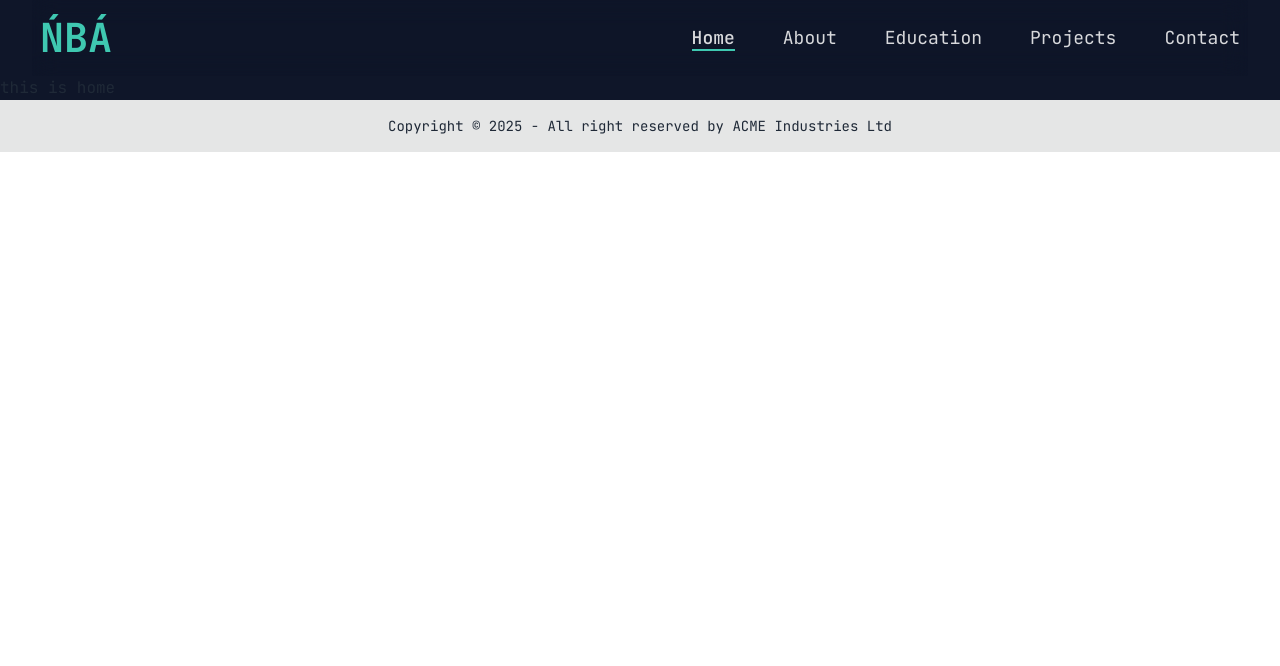
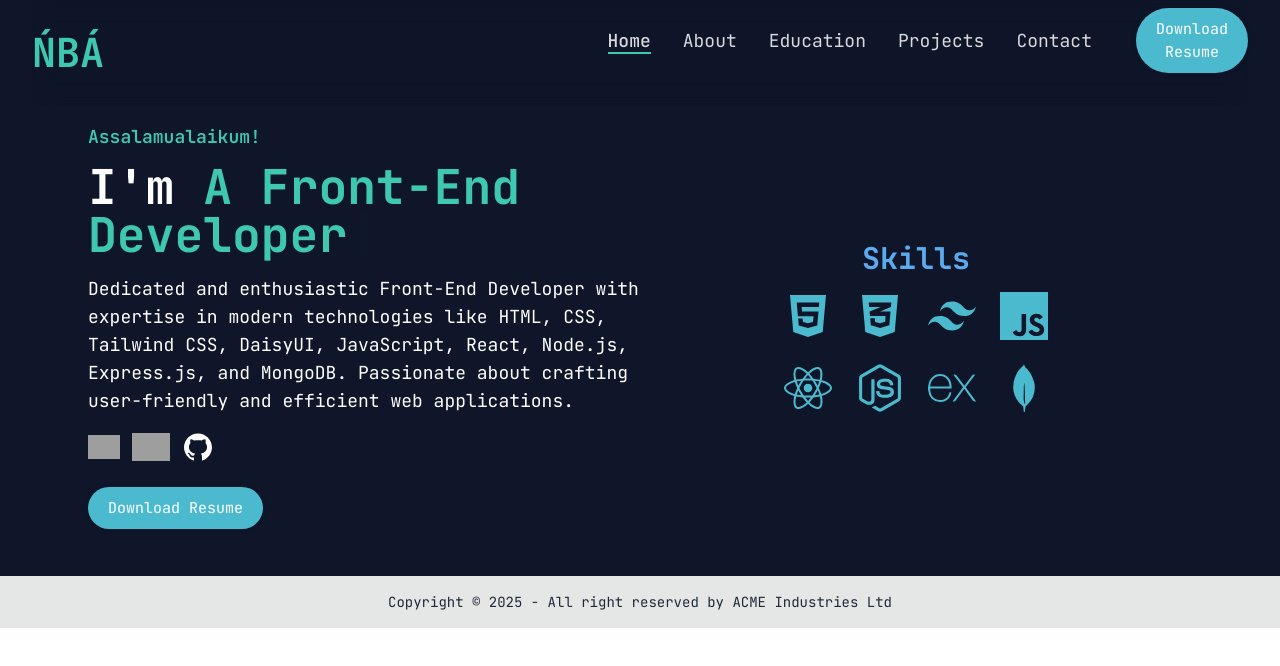
Before and after one commit to Nabilabintaakter/my-portfolio-client, a React (Vite) app: page / in a window 1280 px wide. Shown: the top 666 px of the page. Built offline with nearby package versions, Linux system fonts and the light colour scheme; grey boxes are pictures that could not be loaded.

Commit message:
added banner section

```diff
--- /dev/null
+++ b/src/Pages/Home/Banner/Banner.jsx
@@ -0,0 +1,92 @@
+import React from 'react';
+import { FaReact, FaNodeJs, FaHtml5, FaCss3Alt, FaFacebookSquare } from 'react-icons/fa';
+import { SiTailwindcss, SiJavascript, SiExpress, SiMongodb } from 'react-icons/si';
+import { Typewriter } from "react-simple-typewriter";
+
+
+
+const Banner = () => {
+    return (
+        <div className=" text-white flex flex-col md:flex-row items-center md:justify-between px-6 h-[850px] md:h-[500px] py-10 md:py-12">
+            {/* Left Section */}
+            <div className="md:w-1/2">
+                <p className="text-lg text-[#3FC8B1] font-semibold">Assalamualaikum!</p>
+                <h1 className="text-4xl md:text-5xl font-bold mt-3">
+                    I'm{" "}
+                    <span className="text-[#3FC8B1]">
+                        <Typewriter
+                            words={["Nabila Binta Akter", "A Front-End Developer"]}
+                            loop={0}
+                            cursor
+                            cursorStyle="|"
+                            typeSpeed={70}
+                            deleteSpeed={50}
+                            delaySpeed={1000}
+                        />
+                    </span>
+                </h1>
+                <p className="text-lg mt-4">
+                    Dedicated and enthusiastic Front-End Developer with expertise in
+                    modern technologies like HTML, CSS, Tailwind CSS, DaisyUI, JavaScript, React, Node.js, Express.js, and MongoDB.
+                    Passionate about crafting user-friendly and efficient web
+                    applications.
+                </p>
+                <div className="mt-4 flex gap-3 items-center">
+                    <a
+                        href="mailto:nabilabintaakter@gmail.com"
+                        className="flex items-center space-x-2 text-[#3FC8B1] hover:text-[#4CBACE]"
+                        target='blank'
+                    >
+                        <img
+                            src="https://upload.wikimedia.org/wikipedia/commons/4/4e/Gmail_Icon.png"
+                            alt="Gmail"
+                            className="w-8"
+                        />
+                    </a>
+                    <a
+                        href="https://www.facebook.com/profile.php?id=100011463773064" target='blank'
+                        className="flex items-center space-x-2 text-[#3FC8B1] hover:text-[#4CBACE]"
+                    >
+                        <img width="38" height="38" src="https://img.icons8.com/color/48/facebook.png" alt="facebook" />
+                    </a>
+                    <a
+                        href="https://github.com/Nabilabintaakter" target='blank'
+                        className="flex items-center space-x-2 text-[#3FC8B1] hover:text-[#4CBACE]"
+                    >
+                        <svg stroke="white" fill="white" stroke-width="0" viewBox="0 0 1024 1024" class="w-8 h-8" height="1em" width="1em" xmlns="http://www.w3.org/2000/svg"><path d="M511.6 76.3C264.3 76.2 64 276.4 64 523.5 64 718.9 189.3 885 363.8 946c23.5 5.9 19.9-10.8 19.9-22.2v-77.5c-135.7 15.9-141.2-73.9-150.3-88.9C215 726 171.5 718 184.5 703c30.9-15.9 62.4 4 98.9 57.9 26.4 39.1 77.9 32.5 104 26 5.7-23.5 17.9-44.5 34.7-60.8-140.6-25.2-199.2-111-199.2-213 0-49.5 16.3-95 48.3-131.7-20.4-60.5 1.9-112.3 4.9-120 58.1-5.2 118.5 41.6 123.2 45.3 33-8.9 70.7-13.6 112.9-13.6 42.4 0 80.2 4.9 113.5 13.9 11.3-8.6 67.3-48.8 121.3-43.9 2.9 7.7 24.7 58.3 5.5 118 32.4 36.8 48.9 82.7 48.9 132.3 0 102.2-59 188.1-200 212.9a127.5 127.5 0 0 1 38.1 91v112.5c.8 9 0 17.9 15 17.9 177.1-59.7 304.6-227 304.6-424.1 0-247.2-200.4-447.3-447.5-447.3z"></path></svg>
+                    </a>
+                </div>
+                <div className="mt-6 flex space-x-4">
+                    <a
+                        href="https://docs.google.com/document/d/1XUZcBlDpaEgMvyWPZnibB-HraJvg9L4T1pPlOksbDGA/export?format=pdf"
+                        download="Nabila_Binta_Akter_Resume.pdf"
+                    >
+                        <button className="bg-[#3FC8B1] hover:bg-[#3FC8B1] text-white px-4 py-2 rounded-lg resume-btn">
+                            Download Resume
+                        </button>
+                    </a>
+                </div>
+
+
+
+            </div>
+
+            {/* Right Section */}
+            <div className="md:w-1/2 mt-8 md:mt-0 flex flex-col items-center">
+                <h2 className="text-3xl font-bold text-[#5BABEE] mb-4">Skills</h2>
+                <div className="grid grid-cols-3 md:grid-cols-4 gap-6 text-[#4CBACE] text-5xl">
+                    <FaHtml5 title="HTML5" />
+                    <FaCss3Alt title="CSS3" />
+                    <SiTailwindcss title="Tailwind CSS" />
+                    <SiJavascript title="JavaScript" />
+                    <FaReact title="React.js" />
+                    <FaNodeJs title="Node.js" />
+                    <SiExpress title="Express.js" />
+                    <SiMongodb title="MongoDB" />
+                </div>
+            </div>
+        </div>
+    );
+};
+
+export default Banner;
--- a/src/Pages/Home/Home/Home.jsx
+++ b/src/Pages/Home/Home/Home.jsx
@@ -1,9 +1,10 @@
 import React from 'react';
+import Banner from '../Banner/Banner';
 
 const Home = () => {
     return (
-        <div>
-            this is home
+        <div className='w-[95%] md:w-[90%] mx-auto'>
+            <Banner></Banner>
         </div>
     );
 };
--- a/src/index.css
+++ b/src/index.css
@@ -6,3 +6,25 @@
 .font-jet{
   font-family: "JetBrains Mono", serif;
 }
+.resume-btn{
+  padding: 10px 20px;
+  border-radius: 50px;
+  cursor: pointer;
+  border: 0;
+  background-color: #4CBACE;
+  box-shadow: rgb(0 0 0 / 5%) 0 0 8px;
+  font-size: 15px;
+  transition: all 0.5s ease;
+}
+.resume-btn:hover{
+  letter-spacing: 1.5px;
+  background-color: hsl(0, 0%, 39%);
+  color: hsl(0, 20%, 20%);
+  box-shadow: rgb(255, 255, 255) 0px 7px 7px 0px;
+}
+.resume-btn:active{
+  background-color: hsl(260, 25%, 83%);
+  color: hsl(0, 0%, 100%);
+  box-shadow: rgb(236, 235, 240) 0px 0px 0px 0px;
+  transition: 100ms;
+}
--- a/src/shared/Navbar/Navbar.jsx
+++ b/src/shared/Navbar/Navbar.jsx
@@ -3,24 +3,37 @@ import { NavLink } from 'react-router-dom';
 
 const Navbar = () => {
     const links = <>
-        <li><NavLink to='/' className={({isActive})=>`${isActive && 'font-medium border-b-2 border-b-[#3FC8B1]'}`}>Home</NavLink></li>
+        <li><NavLink to='/' className={({ isActive }) => `${isActive && 'font-medium border-b-2 border-b-[#3FC8B1]'}`}>Home</NavLink></li>
         <li><NavLink to='/'>About</NavLink></li>
         <li><NavLink to='/'>Education</NavLink></li>
         <li><NavLink to='/'>Projects</NavLink></li>
         <li><NavLink to='/'>Contact</NavLink></li>
     </>
     return (
-        <div className='w-[95%] mx-auto fixed z-50 bg-[#0F1629] bg-opacity-10 backdrop-blur-md'>
-            <div className="navbar">
+        <div className='w-[95%] mx-auto fixed z-50 bg-[#0F1629] bg-opacity-10 backdrop-blur-md py-2'>
+            <div className="flex justify-between items-center">
                 {/* mobile */}
                 <div className="navbar-start ">
                     <a className="text-[#3FC8B1] text-[40px] font-bold">ŃBÁ</a>
                 </div>
-                <div className="navbar-end">
+                <div className="navbar-end flex items-center">
                     {/* laptop */}
-                    <ul className="hidden lg:flex text-[#D8D9DC] text-lg items-center gap-12">
+                    <div>
+                        <div className='flex gap-5'>
+                            <ul className="hidden lg:flex text-[#D8D9DC] text-lg items-center gap-8">
                                 {links}
                             </ul>
+                            <div className="w-full lg:ml-6">
+                                <a
+                                    href="https://docs.google.com/document/d/1XUZcBlDpaEgMvyWPZnibB-HraJvg9L4T1pPlOksbDGA/export?format=pdf"
+                                    download="Nabila_Binta_Akter_Resume.pdf"
+                                >
+                                    <button className="bg-[#3FC8B1] hover:bg-[#3FC8B1] text-white px-4 py-2 rounded-lg resume-btn w-fit">
+                                        Download Resume
+                                    </button>
+                                </a>
+                            </div>
+                        </div>
                         {/* mobile */}
                         <div className="dropdown">
                             <div tabIndex={0} role="button" className="btn btn-ghost lg:hidden">
@@ -35,6 +48,7 @@ const Navbar = () => {
                     </div>
                 </div>
             </div>
+        </div>
     );
 };
 
```
Also changed, not shown: package.json (+7 -0 lines), 1 other file (tests, documents, lock files or other folders). Lines whose indentation alone changed are shown as unchanged.
